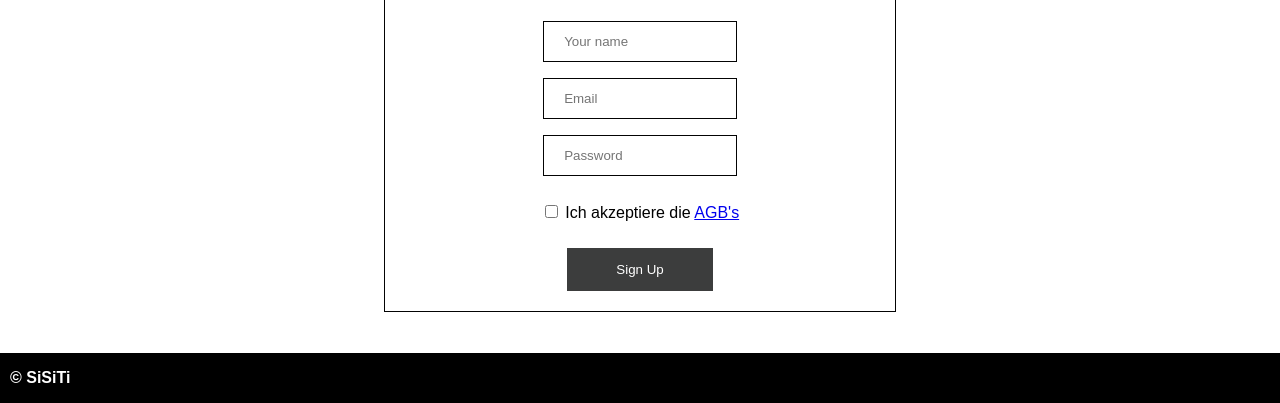
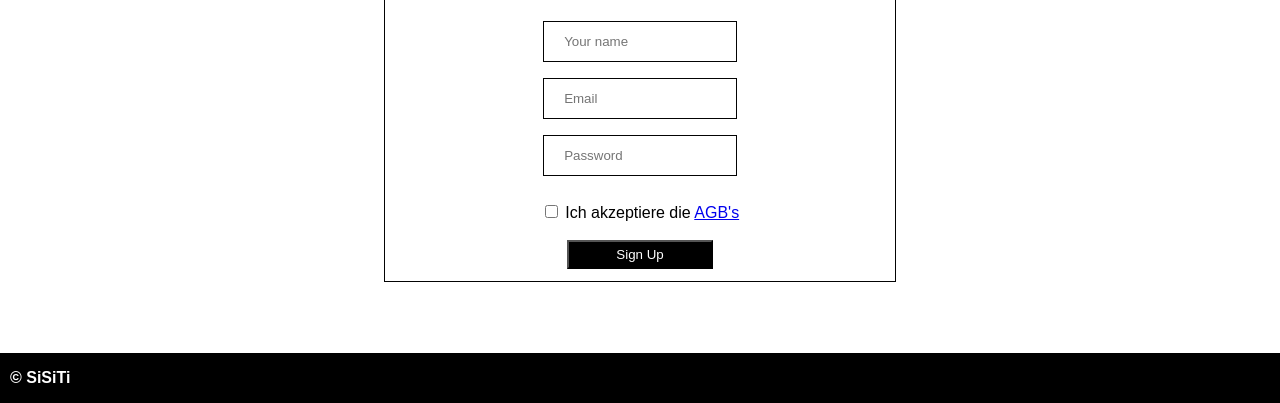
Before and after one commit to luesim/SiSiTi, a plain HTML site: page HTML/Signup.html in a window 1280 px wide. Shown: the part 397-800 px from the top of the page. Drawn offline with Linux system fonts and the light colour scheme.

Commit message:
HTML wirklich fertig

```diff
--- a/HTML/Signup.html
+++ b/HTML/Signup.html
@@ -47,7 +47,7 @@
                     <input type="checkbox" id="AGB" name="AGB's" unchecked>
 
                     <label for="AGB">Ich akzeptiere die <a href="AGB.html">AGB's</a></label><br><br>
-                    <button type="submit">Sign Up</button>
+                    <button class="signupbutton" type="submit">Sign Up</button>
                 </form>
             </div>
         <footer>
--- a/HTML/lib/signup.css
+++ b/HTML/lib/signup.css
@@ -7,18 +7,19 @@
   box-sizing: border-box;
 }
 
-  button {
-    background-color: #3c3d3d;
+.signupbutton {
+  width: 30%;
+  padding: 5px;
+  border-radius: 0px;
+  border-color: black;
   color: white;
-    padding: 14px 20px;
-    margin: 8px 0;
-    border: none;
-    cursor: pointer;
-    width: 30%;
+  background-color: black;
 }
 
-  button:hover {
-    opacity: 0.8;
+.signupbutton:hover {
+  cursor: pointer;
+  color: black;
+  background-color: white;
 }
 
 .eingaben {
@@ -34,5 +35,4 @@
 
 .signuptext {
   color:#4f5050;
-
 }
```
Lines whose indentation alone changed are shown as unchanged.
